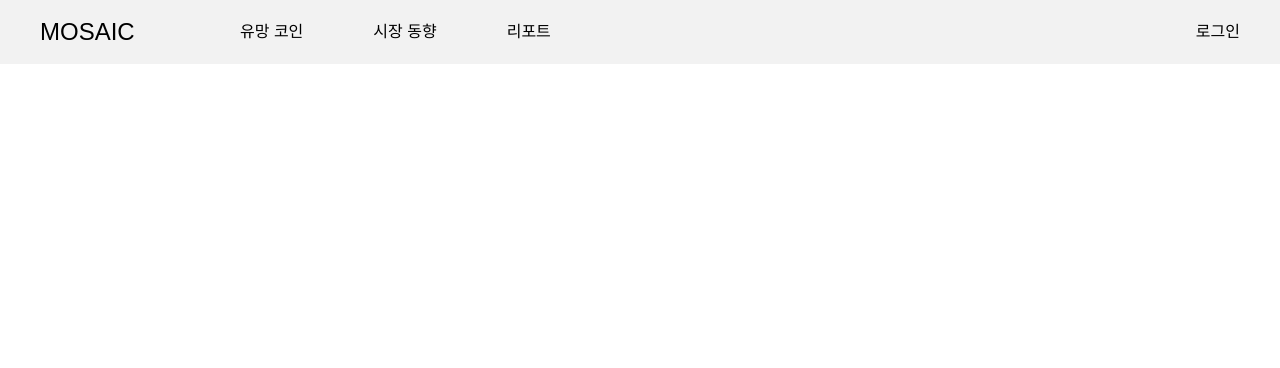
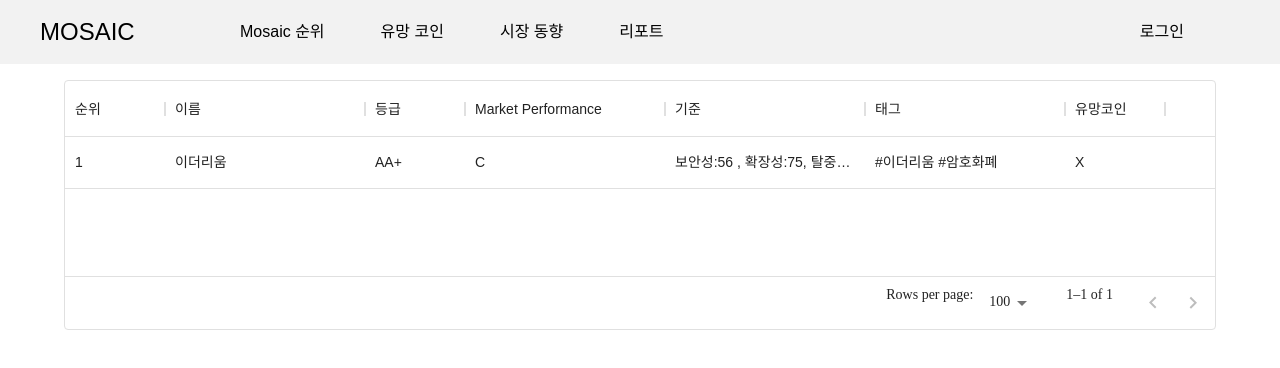
Before and after one commit to holyhansss/MOSAIC_FE, a React (Create React App) app: page /ranking in a window 1280 px wide. Shown: the top 368 px of the page. Built offline with nearby package versions, Linux system fonts and the light colour scheme; no server answers; the database is empty; a web font is replaced by a local one.

Commit message:
Add promising coin and ranking page

```diff
--- a/src/App.js
+++ b/src/App.js
@@ -12,6 +12,7 @@ import PromisingCoins from "./pages/PromisingCoins";
 import ReportList from "./pages/ReportList";
 import ReportDetail from "./pages/ReportDetail";
 import MyPage from "./pages/MyPage";
+import Ranking from "./pages/Ranking";
 import Header from "./components/Header/Header";
 import GlobalStyle from "./style/global";
 import { Container, Grid } from "@mui/material";
@@ -117,6 +118,7 @@ function App() {
                 path="/profile"
                 element={<MyPage user={userObj} refreshUser={refreshUser} />}
               ></Route>
+              <Route path="/ranking" element={<Ranking />} />
             </Routes>
           </Container>
         </Grid>
--- a/src/components/Header/Header.js
+++ b/src/components/Header/Header.js
@@ -42,14 +42,17 @@ function Header({ user, admin }) {
               <NavMain>MOSAIC</NavMain>
             </StyledLink>
           </Grid>
-          <Grid container direction="row" alignItems="center" md={8}>
-            <Grid item md={2}>
+          <Grid container direction="row" alignItems="center" md={8} spacing={7}>
+            <Grid item>
+              <StyledLink to="/ranking">Mosaic 순위</StyledLink>
+            </Grid>
+            <Grid item>
               <StyledLink to="/promising">유망 코인</StyledLink>
             </Grid>
-            <Grid item md={2}>
+            <Grid item>
               <StyledLink to="/market">시장 동향</StyledLink>
             </Grid>
-            <Grid item md={2}>
+            <Grid item>
               <StyledLink to="/reportList">리포트</StyledLink>
             </Grid>
           </Grid>
--- a/src/components/PromisingCoin/CryptoTable.js
+++ /dev/null
@@ -1,32 +0,0 @@
-import * as React from 'react';
-import { DataGrid } from '@mui/x-data-grid';
-
-
-const VISIBLE_FIELDS = ['name', 'rating', 'country', 'dateCreated', 'isAdmin'];
-
-function CryptoTable() {
-
-
-    const rows = [
-        {
-          랭킹: 1,
-          이름: '이더리움',
-          등급: 'AA+',
-          Market_Performance: "C",
-          기준: "보안성:56 , 확장성:75, 탈중앙성:25 ",
-          태그: "#이더리움 #암호화폐",
-          유망코인: "X",
-        },
-      ];
-  return (
-    <div style={{ height: 250, width: '100%' }}>
-        <DataGrid
-        columns={[{ field: '랭킹' },{ field: '이름', width: 200 }, { field: '등급' },{ field: 'Market Perfomance' , width: 200},{field: "기준"},{field: "태그"},{field: "유망코인"} ]}
-        rows={rows}
-        />
-    </div>
-
-  );
-}
-
-export default CryptoTable;
--- a/src/pages/PromisingCoins.js
+++ b/src/pages/PromisingCoins.js
@@ -1,20 +1,11 @@
 import React from "react";
-import {
-  Container,
-  Grid,
-  Typography,
-  Box,
-  ToggleButtonGroup,
-  ToggleButton,
-  Button,
-} from "@mui/material";
-
 import CryptoReport from "../components/PromisingCoin/CryptoReport";
-import CryptoTable from "../components/PromisingCoin/CryptoTable";
 
 const PromisingCoins = () => {
-    return (
-      <CryptoReport/>
-    );
-  };
+  return (
+    <>
+      <CryptoReport />
+    </>
+  );
+};
 export default PromisingCoins;
--- /dev/null
+++ b/src/pages/Ranking.js
@@ -0,0 +1,37 @@
+import React from "react";
+import { DataGrid } from "@mui/x-data-grid";
+
+export default function Ranking() {
+  const rows = [
+    {
+      id: 1,
+      name: "이더리움",
+      rating: "AA+",
+      marketPerformance: "C",
+      criteria: "보안성:56 , 확장성:75, 탈중앙성:25 ",
+      tag: "#이더리움 #암호화폐",
+      promising: "X",
+    },
+  ];
+
+  return (
+    <div style={{ height: 250, width: "100%" }}>
+      <DataGrid
+        columns={[
+          { field: "id", headerName: "순위" },
+          { field: "name", headerName: "이름", width: 200 },
+          { field: "rating", headerName: "등급" },
+          {
+            field: "marketPerformance",
+            headerName: "Market Performance",
+            width: 200,
+          },
+          { field: "criteria", headerName: "기준", width: 200 },
+          { field: "tag", headerName: "태그", width: 200 },
+          { field: "promising", headerName: "유망코인" },
+        ]}
+        rows={rows}
+      />
+    </div>
+  );
+}
```
